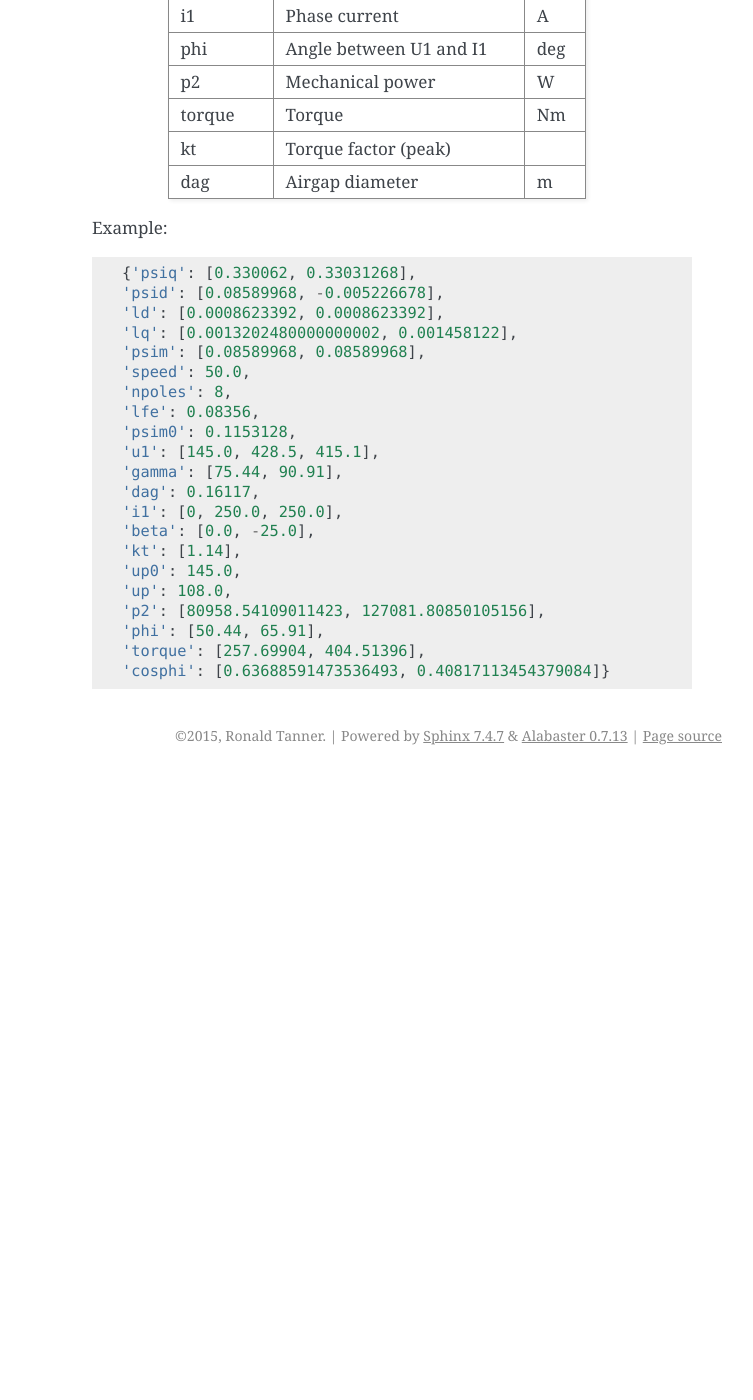
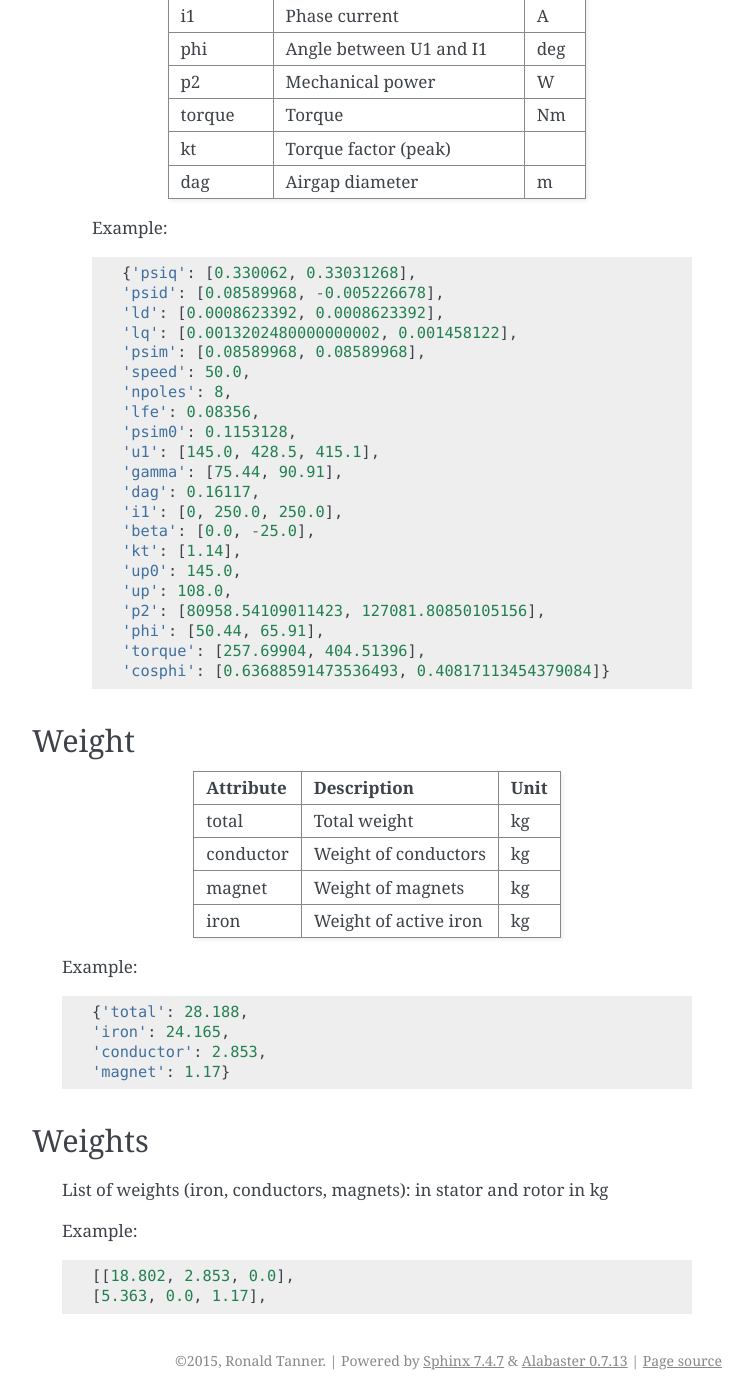
Before and after one commit to SEMAFORInformatik/femagtools, a Sphinx documentation site: the page built from docs/bchreader.rst, in a window 1280 px wide and 1400 px high, scrolled down 5397 px. Shown: the whole window, without its empty margins (388-1141 px from the left). Built offline with Sphinx 7.4.7, drawn with Linux system fonts in a browser that asks for light colours; before the commit the page ends 6172 px from its top, so only the background shows below that; some of the changed text lies outside the part shown.

Commit message:
updated doc

```diff
--- a/docs/bchreader.rst
+++ b/docs/bchreader.rst
@@ -29,7 +29,7 @@ dqPar              DQ-Parameter for open Winding Modell
 ldq                Ld-Lq-Identification
 losses             Losses in iron, magnets and conductors from Move-calc
 demag              Demagnetisation
-weight             Total weight and weight of iron, conductor and magnets
+weights            Total weight and weight of iron, conductor and magnets
 ================  =======================================================
 
 Flux
@@ -180,7 +180,7 @@ Machine
     'psim': 0.1152,
 
     'torque': 405.7295,
-    'p2': [127463.7],
+    'p2': 127463.7,
 
     'plfe1_0': 172.9209,
     'plmag_0': 0.0239,
@@ -248,3 +248,32 @@ DqPar
       'phi': [50.44, 65.91],
       'torque': [257.69904, 404.51396],
       'cosphi': [0.63688591473536493, 0.40817113454379084]}
+
+Weight
+======
+
+  ================  ========================================== =============
+  Attribute          Description                               Unit
+  ================  ========================================== =============
+  total              Total weight                              kg
+  conductor          Weight of conductors                      kg
+  magnet             Weight of magnets                         kg
+  iron               Weight of active iron                     kg
+  ================  ========================================== =============
+
+  Example::
+
+    {'total': 28.188,
+    'iron': 24.165,
+    'conductor': 2.853,
+    'magnet': 1.17}
+
+Weights
+=======
+
+    List of weights (iron, conductors, magnets): in stator and rotor in kg
+
+    Example::
+
+    [[18.802, 2.853, 0.0],
+    [5.363, 0.0, 1.17],
```
